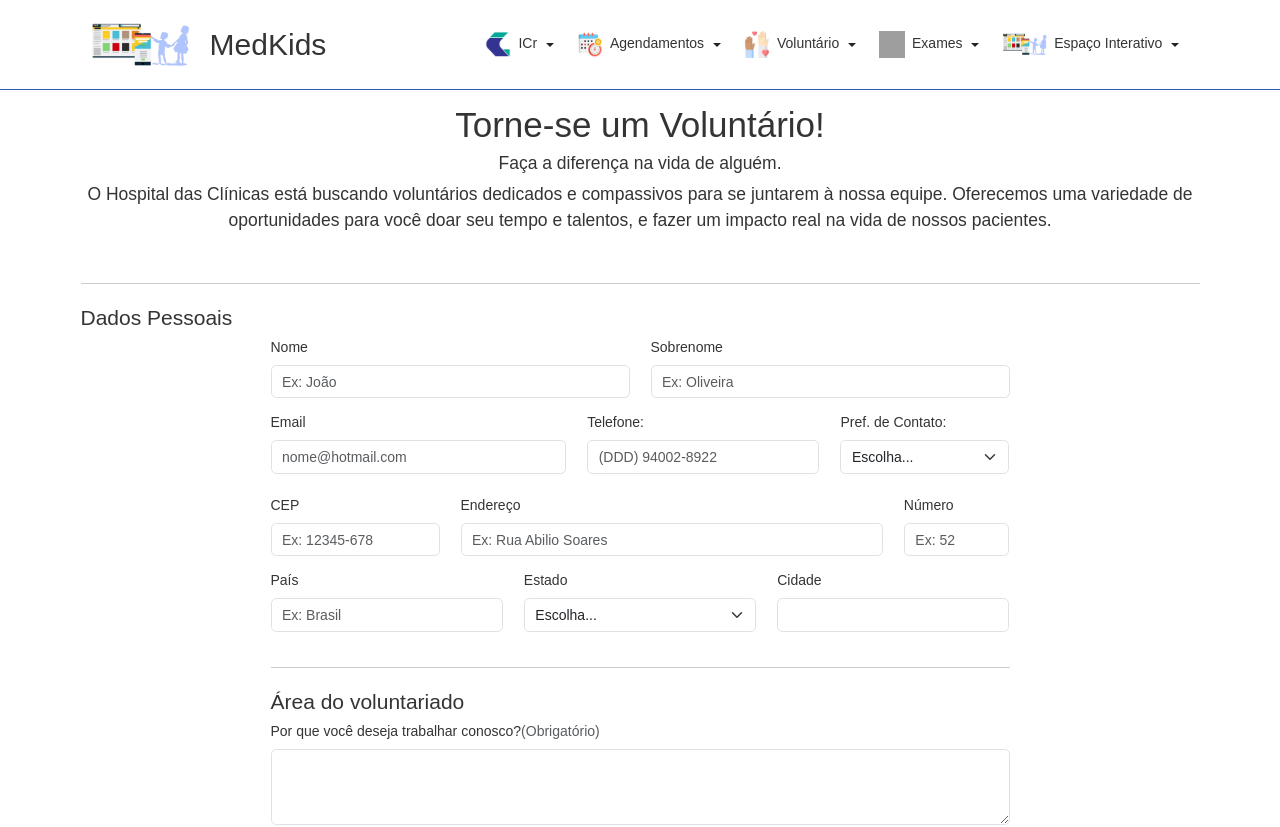
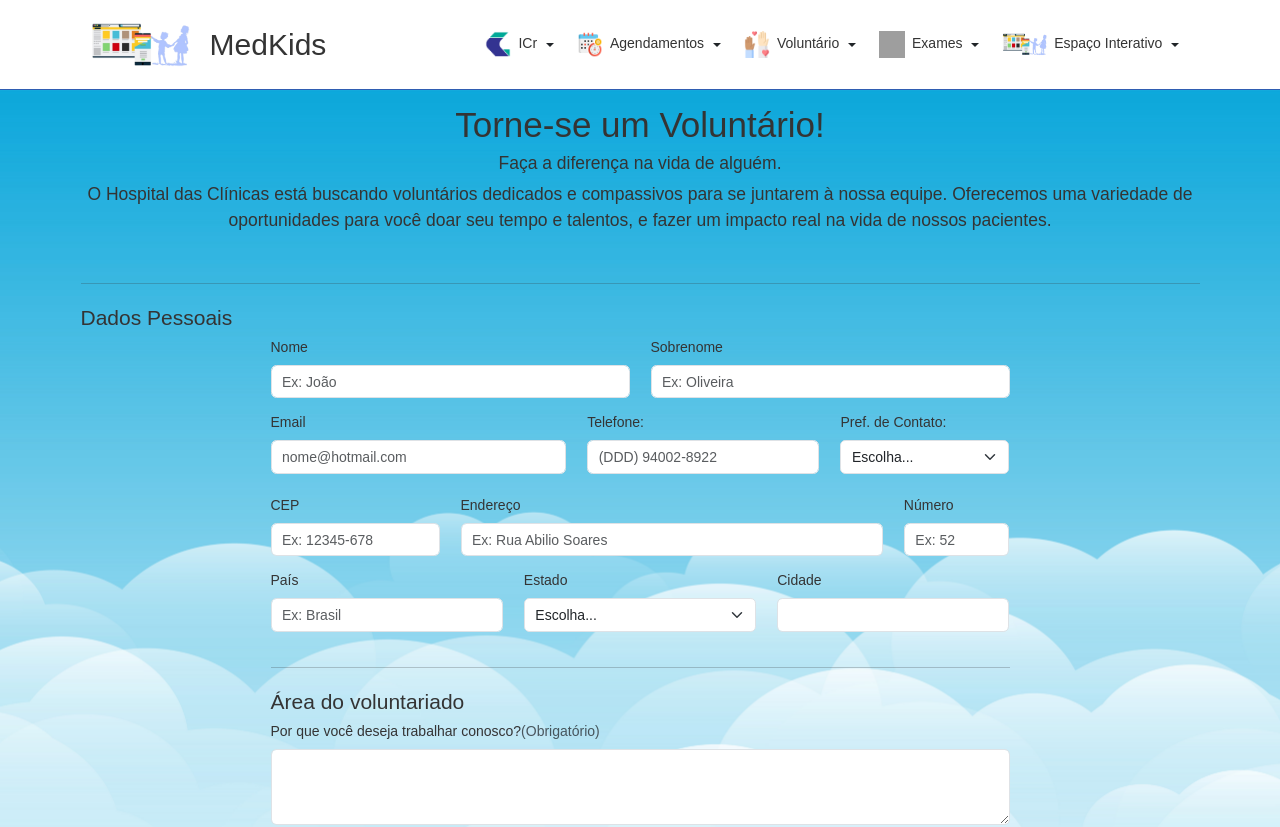
Before and after one commit to CavMCarolina/HC-Challenge, a React (Vite) app: page /voluntario/cadastro in a window 1280 px wide. Shown: the top 827 px of the page. Built offline with nearby package versions, Linux system fonts and the light colour scheme; grey boxes are pictures that could not be loaded; a web font is replaced by a local one.

Commit message:
To enviando o q o prof fez para nos ajudar

```diff
--- a/src/Pages/Cadastro.jsx
+++ b/src/Pages/Cadastro.jsx
@@ -174,7 +174,7 @@ export default function Cadastro() {
   }
 
   return (
-    <body>
+    <body className="body-cadastro">
       <hr className="hr-normal" />
       <img src={bg} alt="Foto de fundo" className="bg" />
       <div className="container">
--- a/src/css/style.css
+++ b/src/css/style.css
@@ -270,4 +270,7 @@ footer .footer_container {
     align-items: start;
     flex-wrap: nowrap;
   }
+}
+.body-cadastro {
+  background: transparent !important;
 }/*# sourceMappingURL=style.css.map */
--- a/src/css/style.scss
+++ b/src/css/style.scss
@@ -208,3 +208,9 @@ footer {
     @include mixins.flex(center, 10px, column, start);
   }
 }
+
+
+
+.body-cadastro {
+  background: transparent !important;
+}
```
Also changed, not shown: 1 other file (tests, documents, lock files or other folders).
